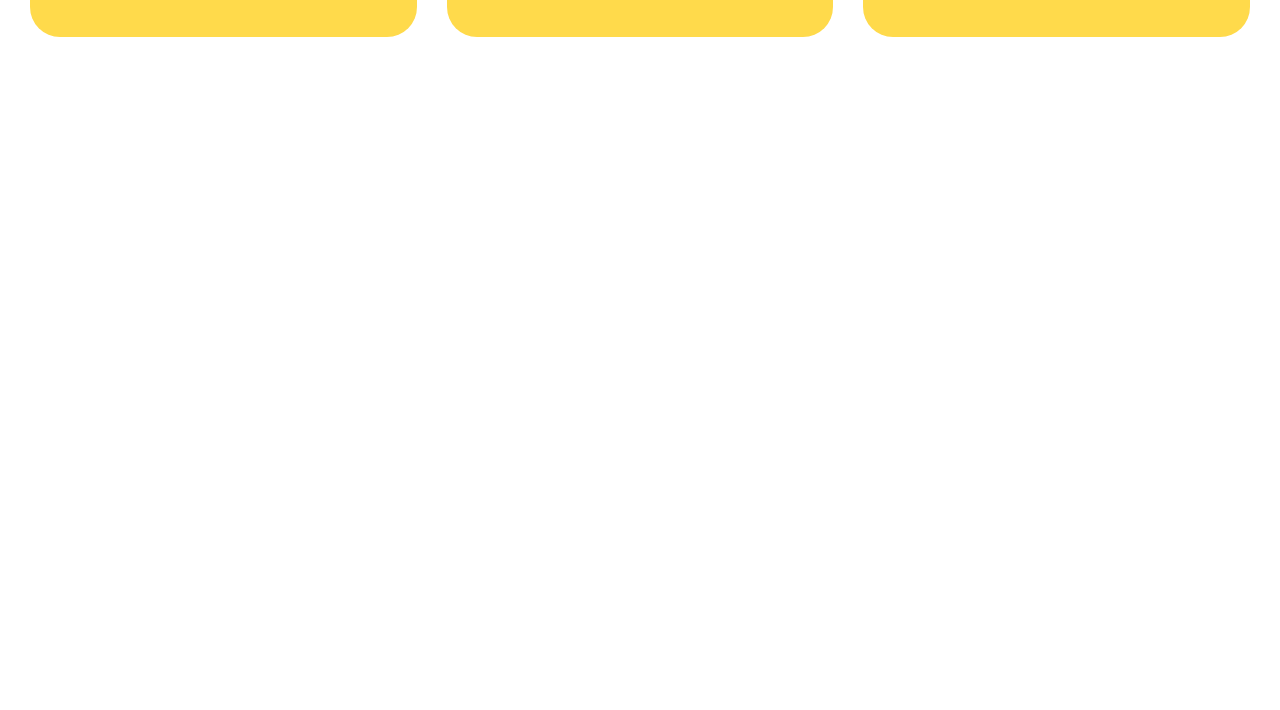
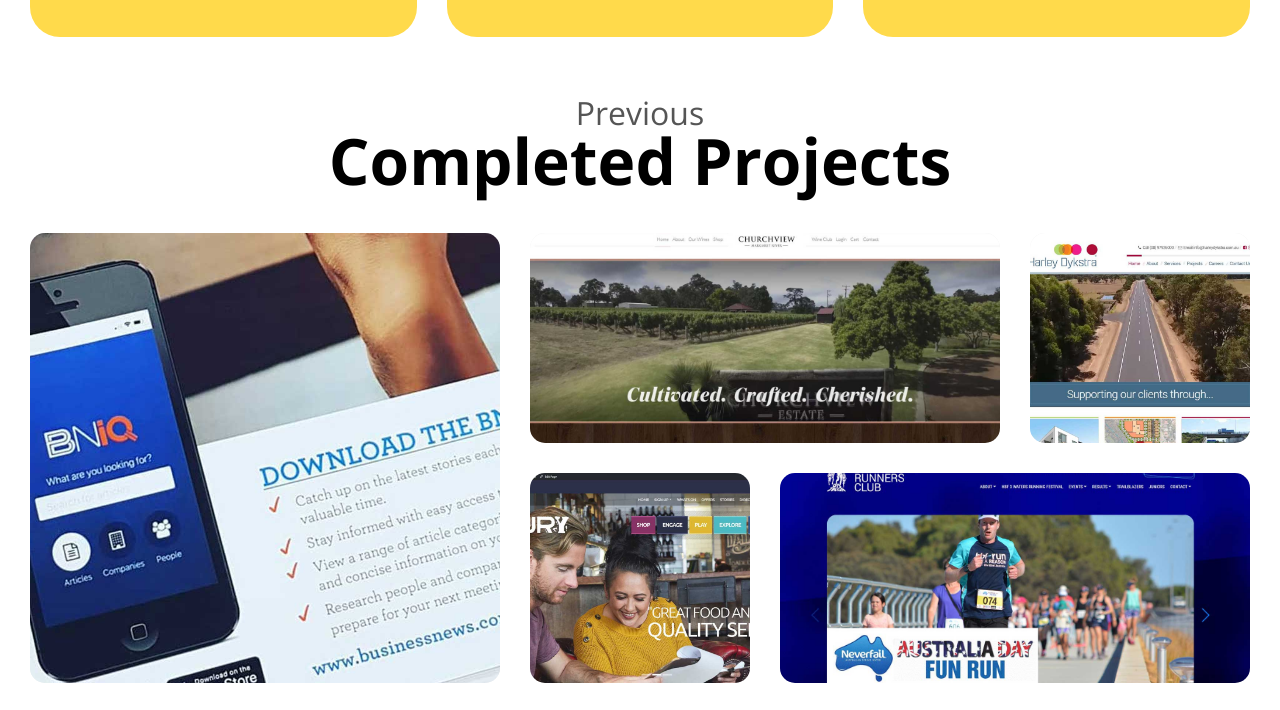
Before and after one commit to shubham-mishra-ca/shubham-mishra-portfolio, a plain HTML site: page index.html in a window 1280 px wide. Shown: the part 2133-2843 px from the top of the page. Drawn offline with nearby package versions, Linux system fonts and the light colour scheme.

Commit message:
Added responsive grid layout for bento items on homepage

```diff
--- a/index.html
+++ b/index.html
@@ -143,10 +143,14 @@
                 <div class="right-column">
                     <h3>A bit about me</h3>
                     <p>
-						Hi I'm Adrian Twarog, a designer and developer who creates educational content on YouTube to teach others about HTML, CSS and JavaScript.  I'm interested in AI topics which is why I also add things like ChatGPT into my projects these days!
+                        Hi I'm Adrian Twarog, a designer and developer who creates educational content on YouTube to
+                        teach others about HTML, CSS and JavaScript. I'm interested in AI topics which is why I also add
+                        things like ChatGPT into my projects these days!
                     </p>
                     <p>
-						I'm currently working on a project that uses Azure AI to create a chatbot that can help answer questions about web development.  I'm also working on a project that uses React and Next.js to create a portfolio website design that looks good.
+                        I'm currently working on a project that uses Azure AI to create a chatbot that can help answer
+                        questions about web development. I'm also working on a project that uses React and Next.js to
+                        create a portfolio website design that looks good.
                     </p>
                 </div>
             </div>
@@ -201,6 +205,36 @@
             </div>
         </section>
 
+        <section id="projects" class="bento container">
+            <h2>
+                <small>
+                    Previous
+                </small>
+                Completed Projects
+            </h2>
+            <div class="bento-grid">
+                <a href="#" class="bento-item">
+                    <img src="./imgs/bento-1.jpg" alt="BGCCI" width="100%" />
+                </a>
+                <a href="#" class="bento-item">
+                    <img src="./imgs/bento-2.jpg" alt="Churhview" width="100%" />
+                </a>
+                <a href="#" class="bento-item">
+                    <img src="./imgs/bento-3.jpg" alt="Harley" width="100%" />
+                </a>
+                <a href="#" class="bento-item">
+                    <img src="./imgs/bento-5.jpg" alt="Bunbury" width="100%" />
+                </a>
+                <a href="#" class="bento-item">
+                    <img src="./imgs/bento-6.jpg" alt="Running" width="100%" />
+                </a>
+                <a href="#" class="bento-item">
+                    <img src="./imgs/bento-7.jpg" alt="School" width="100%" />
+                </a>
+            </div>
+        </section>
+
+
     </main>
 </body>
 
--- a/styles.css
+++ b/styles.css
@@ -304,129 +304,147 @@ h1 {
   0% {
     transform: translateX(0);
   }
+
   100% {
     transform: translateX(-50%);
   }
 }
 
 h2 {
-	font-size:64px;
-	line-height:1;
-	margin-bottom:10px;
-	text-align:center;
+  font-size: 64px;
+  line-height: 1;
+  margin-bottom: 10px;
+  text-align: center;
   color: var(--base-800);
-	padding:30px;
+  padding: 30px;
+
   small {
-		display:block;
-		font-weight:100;
-		font-size:0.5em;
-		color:var(--base);
+    display: block;
+    font-weight: 100;
+    font-size: 0.5em;
+    color: var(--base);
   }
-	@media (max-width:1024px){
-		font-size:48px;
+
+  @media (max-width:1024px) {
+    font-size: 48px;
   }
 }
 
 h3 {
-	font-size:32px;
-	font-weight:600;
-	line-height:1;
-	margin-bottom:20px;
+  font-size: 32px;
+  font-weight: 600;
+  line-height: 1;
+  margin-bottom: 20px;
   color: var(--base-800);
 }
 
 .skills {
   .holder-blue {
     background-color: var(--blue-100);
-		border-radius:30px;
-		padding:30px;
-		display:flex;
-		@media(max-width:1024px){
-			flex-direction:column;
+    border-radius: 30px;
+    padding: 30px;
+    display: flex;
+
+    @media(max-width:1024px) {
+      flex-direction: column;
     }
+
     .left-column {
-			flex:1;
+      flex: 1;
+
       ul {
         list-style-type: none;
-				gap:10px;
-				margin-right:100px;
-				margin-bottom:20px;
+        gap: 10px;
+        margin-right: 100px;
+        margin-bottom: 20px;
+
         li {
-					display:inline-block;
+          display: inline-block;
           background-color: var(--blue-400);
-					padding:10px 20px;
-					border-radius:15px;
-					margin-bottom:10px;
+          padding: 10px 20px;
+          border-radius: 15px;
+          margin-bottom: 10px;
         }
       }
     }
+
     .right-column {
-			flex:1;
+      flex: 1;
+
       p {
-				margin-bottom:20px;
+        margin-bottom: 20px;
       }
     }
   }
 }
 
 
-.work-experience{
+.work-experience {
   .jobs {
-		display:flex;
-		gap:30px;
-		@media(max-width:1024px){
-			flex-direction:column;
+    display: flex;
+    gap: 30px;
+
+    @media(max-width:1024px) {
+      flex-direction: column;
     }
+
     article {
       background-color: var(--yellow);
-			padding:30px;
-			border-radius:30px;
-			flex:1;
+      padding: 30px;
+      border-radius: 30px;
+      flex: 1;
+
       h3 {
-				margin-top:20px;
-				margin-bottom:10px;
+        margin-top: 20px;
+        margin-bottom: 10px;
       }
+
       div {
-				font-weight:600;
-				margin-bottom:5px;
+        font-weight: 600;
+        margin-bottom: 5px;
         color: var(--base-800);
       }
+
       p {
-				margin-bottom:10px;
+        margin-bottom: 10px;
       }
+
       figure {
-				width:100%;
-				padding-top:56.25%;
-				overflow:hidden;
-				position:relative;
-				border-radius:15px;
+        width: 100%;
+        padding-top: 56.25%;
+        overflow: hidden;
+        position: relative;
+        border-radius: 15px;
+
         img {
-					position:absolute;
-					top:0;
-					left:0;
-					height:100%;
-					object-fit:cover;
+          position: absolute;
+          top: 0;
+          left: 0;
+          height: 100%;
+          object-fit: cover;
           transition: ease 3s all;
         }
+
         figcaption {
-					position:absolute;
-					bottom:0;
-					left:0;
-					right:0;
-					background-color: rgba(0,0,0,0.5);
+          position: absolute;
+          bottom: 0;
+          left: 0;
+          right: 0;
+          background-color: rgba(0, 0, 0, 0.5);
           color: var(--base-100);
-					text-align:center;
-					padding:10px;
-					opacity:0;
-					visibility:hidden;
+          text-align: center;
+          padding: 10px;
+          opacity: 0;
+          visibility: hidden;
           transition: ease 0.3s all;
         }
 
         &:hover {
           figcaption {
-						opacity:1;
-						visibility:visible;
+            opacity: 1;
+            visibility: visible;
           }
+
           img {
             transform: scale(1.2);
           }
@@ -436,3 +454,112 @@ h3 {
     }
   }
 }
+
+
+.bento {
+  .bento-grid {
+    display: grid;
+    grid-gap: 30px;
+    grid-template-columns: repeat(5, 1fr);
+    grid-template-rows: repeat(4, 1fr);
+    height: 960px;
+
+    @media(max-width:1024px) {
+      grid-template-rows: repeat(8, 1fr);
+    }
+
+    @media(max-width:768px) {
+      display: flex;
+      flex-direction: column;
+      gap: 30px;
+      height: auto;
+    }
+
+    .bento-item {
+      padding: 30px;
+      background-color: var(--base-100);
+      border-radius: 15px;
+      position: relative;
+      overflow: hidden;
+
+      img {
+        position: absolute;
+        top: 0;
+        left: 0;
+        height: 100%;
+        object-fit: cover;
+        transition: ease 3s all;
+      }
+
+      &:hover {
+        img {
+          transform: scale(1.2);
+        }
+      }
+
+      @media(max-width:768px) {
+        height: 240px;
+      }
+
+      &:nth-child(1) {
+        grid-column: span 2;
+        grid-row: span 2;
+
+        @media(max-width:1024px) {
+          grid-column: span 2;
+          grid-row: span 2;
+        }
+      }
+
+      &:nth-child(2) {
+        grid-column: span 2;
+        grid-row: span 1;
+
+        @media(max-width:1024px) {
+          grid-column: span 3;
+          grid-row: span 2;
+        }
+      }
+
+      &:nth-child(3) {
+        grid-column: span 1;
+        grid-row: span 1;
+
+        @media(max-width:1024px) {
+          grid-column: span 3;
+          grid-row: span 2;
+        }
+      }
+
+      &:nth-child(4) {
+        grid-column: span 1;
+        grid-row: span 1;
+
+        @media(max-width:1024px) {
+          grid-column: span 2;
+          grid-row: span 4;
+        }
+      }
+
+      &:nth-child(5) {
+        grid-column: span 2;
+        grid-row: span 1;
+
+        @media(max-width:1024px) {
+          grid-column: span 3;
+          grid-row: span 2;
+        }
+      }
+
+      &:nth-child(6) {
+        grid-column: span 5;
+        grid-row: span 3;
+
+        @media(max-width:1024px) {
+          grid-column: span 5;
+          grid-row: span 2;
+        }
+      }
+    }
+  }
+}
```
Lines whose indentation alone changed are shown as unchanged.
